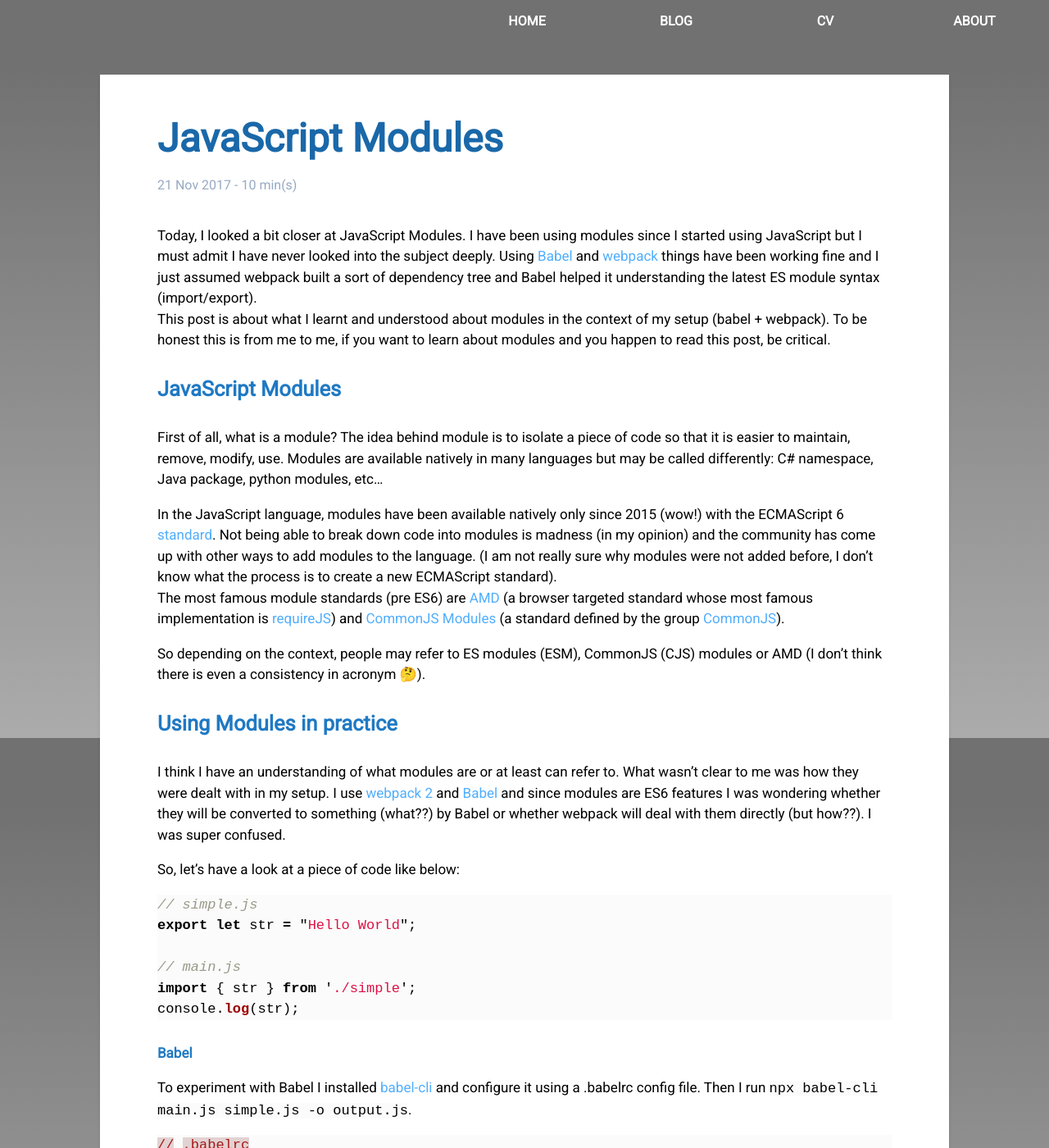
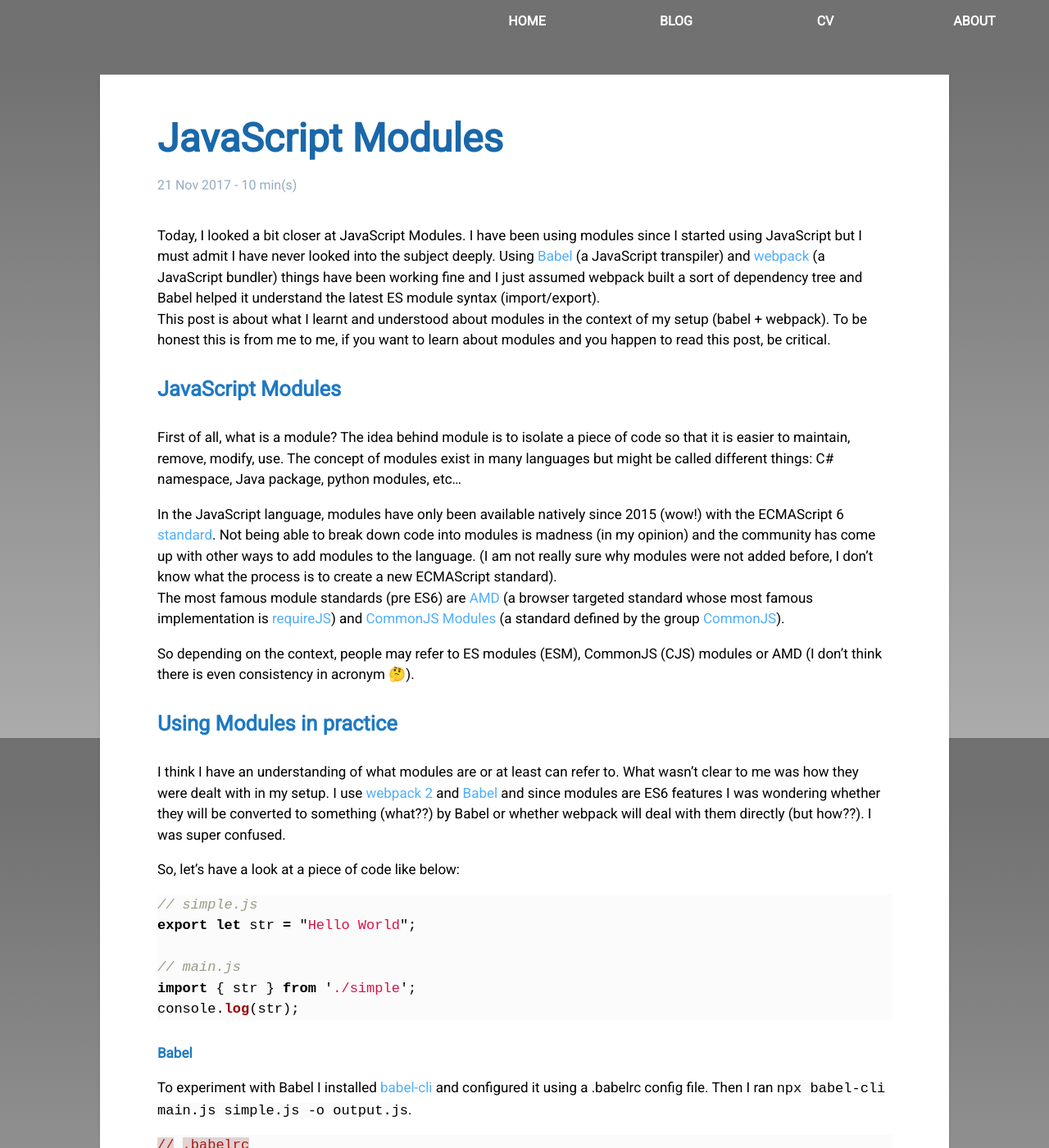
Before and after one commit to caroleolivier/caroleolivier.github.io, a Jekyll site: the page built from _posts/2017-11-21-javascript-modules.md, in a window 1280 px wide and 1400 px high. Shown: the whole window at 82% size. Built offline with Jekyll 4.4.1, drawn with Linux system fonts in a browser that asks for light colours; some of the changed text lies outside the part shown.

Commit message:
Addressing Simon's comments

````diff
--- a/_posts/2017-11-21-javascript-modules.md
+++ b/_posts/2017-11-21-javascript-modules.md
@@ -4,20 +4,20 @@
 date: '2017-11-21'
 ---
 
-Today, I looked a bit closer at JavaScript Modules. I have been using modules since I started using JavaScript but I must admit I have never looked into the subject deeply. Using [Babel](https://babeljs.io/) and [webpack](https://webpack.js.org/) things have been working fine and I just assumed webpack built a sort of dependency tree and Babel helped it understanding the latest ES module syntax (import/export).
+Today, I looked a bit closer at JavaScript Modules. I have been using modules since I started using JavaScript but I must admit I have never looked into the subject deeply. Using [Babel](https://babeljs.io/) (a JavaScript transpiler) and [webpack](https://webpack.js.org/) (a JavaScript bundler) things have been working fine and I just assumed webpack built a sort of dependency tree and Babel helped it understand the latest ES module syntax (import/export).
 <br/>
 This post is about what I learnt and understood about modules in the context of my setup (babel + webpack). To be honest this is from me to me, if you want to learn about modules and you happen to read this post, be critical.
 
 #### JavaScript Modules
 
-First of all, what is a module? The idea behind module is to isolate a piece of code so that it is easier to maintain, remove, modify, use. Modules are available natively in many languages but may be called differently: C# namespace, Java package, python modules, etc...
+First of all, what is a module? The idea behind module is to isolate a piece of code so that it is easier to maintain, remove, modify, use. The concept of modules exist in many languages but might be called different things: C# namespace, Java package, python modules, etc...
 
-In the JavaScript language, modules have been available natively only since 2015 (wow!) with the ECMAScript 6 [standard](http://www.ecma-international.org/ecma-262/6.0/ECMA-262.pdf). Not being able to break down code into modules is madness (in my opinion) and the community has come up with other ways to add modules to the language. (I am not really sure why modules were not added before, I don't know what the process is to create a new ECMAScript standard).
+In the JavaScript language, modules have only been available natively since 2015 (wow!) with the ECMAScript 6 [standard](http://www.ecma-international.org/ecma-262/6.0/ECMA-262.pdf). Not being able to break down code into modules is madness (in my opinion) and the community has come up with other ways to add modules to the language. (I am not really sure why modules were not added before, I don't know what the process is to create a new ECMAScript standard).
 <br/>
 The most famous module standards (pre ES6) are [AMD](https://github.com/amdjs/amdjs-api/blob/master/AMD.md)
 (a browser targeted standard whose most famous implementation is [requireJS](http://requirejs.org/)) and [CommonJS Modules](http://wiki.commonjs.org/wiki/Modules/1.1) (a standard defined by the group [CommonJS](https://en.wikipedia.org/wiki/CommonJS)).
 
-So depending on the context, people may refer to ES modules (ESM), CommonJS (CJS) modules or AMD (I don't think there is even a consistency in acronym 🤔).
+So depending on the context, people may refer to ES modules (ESM), CommonJS (CJS) modules or AMD (I don't think there is even consistency in acronym 🤔).
 
 
 
@@ -38,7 +38,7 @@
 
 ##### Babel
 
-To experiment with Babel I installed [babel-cli](https://babeljs.io/docs/usage/cli/) and configure it using a .babelrc config file. Then I run `npx babel-cli main.js simple.js -o output.js`.
+To experiment with Babel I installed [babel-cli](https://babeljs.io/docs/usage/cli/) and configured it using a .babelrc config file. Then I ran `npx babel-cli main.js simple.js -o output.js`.
 ```json
 // .babelrc
 {
@@ -203,7 +203,7 @@
 
 #### Conclusion
 
-So here is what I understand about modules now (and remember to double check what I am writting): JavaScript modules exist natively only since [ES6](http://www.ecma-international.org/ecma-262/6.0/ECMA-262.pdf) (2015) so they are very recent. However, modules were added to the languages thanks to third party libraries and standards such as [AMD](https://github.com/amdjs/amdjs-api/blob/master/AMD.md) and [CommonJS Modules](http://wiki.commonjs.org/wiki/Modules/1.1). For web applications, since browsers do not widely support ES6 yet, ES6 modules must be transpiled to ES5 and some module implementation. In practice, when using [Babel](https://babeljs.io/) and [webpack](https://webpack.js.org/), Babel first transpiles ES6 modules to CommonJS modules (by default but can be changed) and webpack later converts it to its own module implementation.
+So here is what I understand about modules now (and remember to double check what I am writing): JavaScript modules have only existed since [ES6](http://www.ecma-international.org/ecma-262/6.0/ECMA-262.pdf) (2015) so they are very recent. However, modules were added to the languages thanks to third party libraries and standards such as [AMD](https://github.com/amdjs/amdjs-api/blob/master/AMD.md) and [CommonJS Modules](http://wiki.commonjs.org/wiki/Modules/1.1). For web applications, since browsers do not widely support ES6 yet, ES6 modules must be transpiled to ES5 and some module implementation. In practice, when using [Babel](https://babeljs.io/) and [webpack](https://webpack.js.org/), Babel first transpiles ES6 modules to CommonJS modules (by default but this can be changed) and webpack later converts it to its own module implementation.
 
 And this is how modules are being taken care of in my setup, phew!
 
````
Also changed, not shown: other parts of _posts/2017-11-21-javascript-modules.md (+2 -2 lines).
